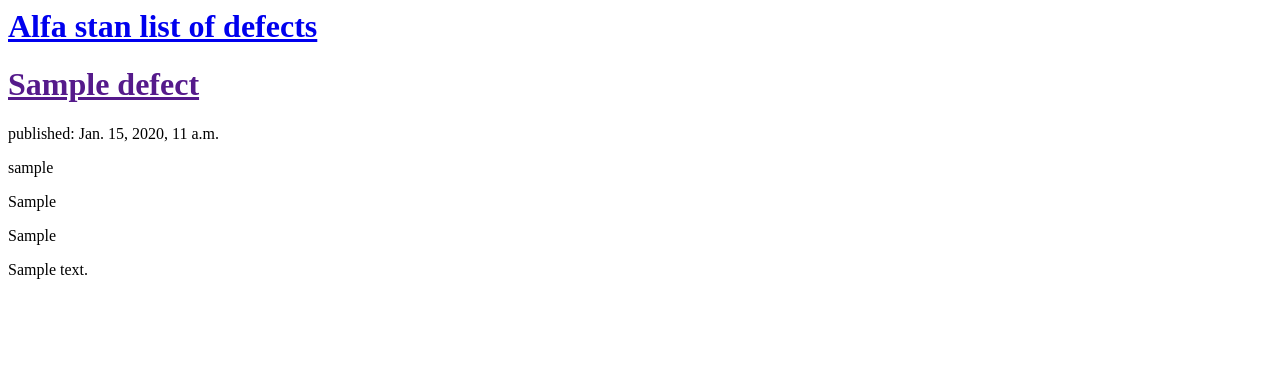
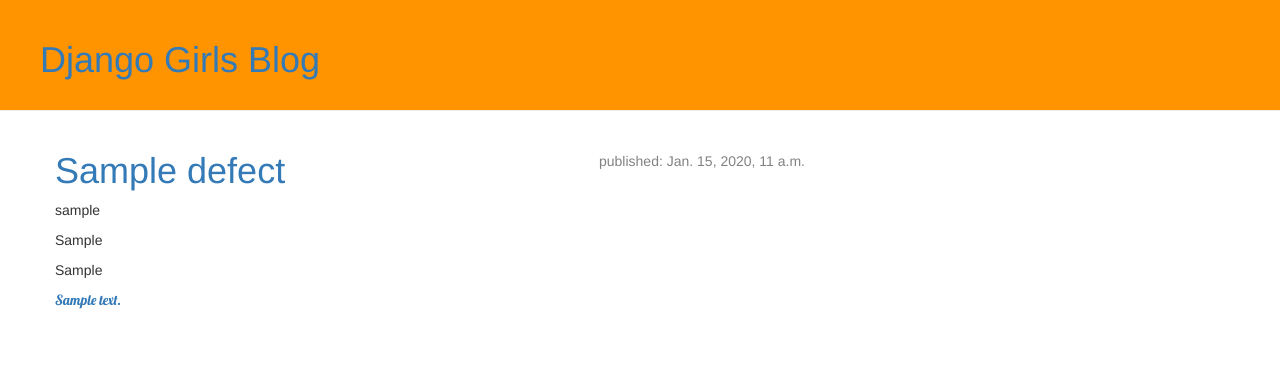
Before and after one commit to farmerice/alfaStan, a Django app: template alfaApp/templates/alfaApp/defect_list.html in a window 1280 px wide. Shown: the top 379 px of the page. Run offline with Django 3.2, Linux system fonts and the light colour scheme; the template is opened without the code that fills it: values that come from a table or form of the project are taken from there, others are empty; tables that the repository leaves empty hold one stand-in row (values such as "Sample post"); some libraries are stand-ins or nearby versions.

Commit message:
added view and template for ditailed defect report, added css

```diff
--- /dev/null
+++ b/alfaApp/static/css/alfaApp.css
@@ -0,0 +1,21 @@
+.page-header {
+    background-color: #ff9400;
+    margin-top: 0;
+    padding: 20px 20px 20px 40px;
+}
+.content {
+    margin-left: 40px;
+}
+
+.date {
+    float: right;
+    color: #828282;
+}
+
+.defect {
+    margin-bottom: 70px;
+}
+
+.defect p a {
+    font-family: 'Lobster';
+}
--- /dev/null
+++ b/alfaApp/templates/alfaApp/base.html
@@ -0,0 +1,23 @@
+{% load staticfiles %}
+<html>
+  <head>
+      <title>Alfa stan defects</title>
+      <link rel="stylesheet" href="//maxcdn.bootstrapcdn.com/bootstrap/3.2.0/css/bootstrap.min.css">
+      <link rel="stylesheet" href="//maxcdn.bootstrapcdn.com/bootstrap/3.2.0/css/bootstrap-theme.min.css">
+      <link href="http://fonts.googleapis.com/css?family=Lobster&subset=latin,latin-ext" rel="stylesheet" type="text/css">
+      <link rel="stylesheet" href="{% static 'css/alfaApp.css' %}">
+  </head>
+  <body>
+      <div class="page-header">
+          <h1><a href="/">Django Girls Blog</a></h1>
+      </div>
+      <div class="content container">
+          <div class="row">
+              <div class="col-md-8">
+              {% block content %}
+              {% endblock %}
+              </div>
+          </div>
+      </div>
+  </body>
+</html>
--- a/alfaApp/templates/alfaApp/defect_list.html
+++ b/alfaApp/templates/alfaApp/defect_list.html
@@ -1,18 +1,15 @@
-<html>
-  <head>
-      <title>Alfa stan defects</title>
-  </head>
-  <div>
-    <h1><a href="/">Alfa stan list of defects</a></h1>
+{% extends 'alfaApp/base.html' %}
+  {% block content %}
+        {% for defect in defects %}
+          <div class="defect">
+            <div class="date">
+              <p>published: {{defect.published_date}}</p>
             </div>
-  {% for defect in defects %}
-    <div>
-      <h1><a href=""> {{defect.title}} </a></h1>
-      <p>published: {{defect.published_date}}</p>
+            <h1><a href="{% url 'defect_detail' pk=defect.pk %}"> {{defect.title}} </a></h1>
             <p>{{defect.author}} </p>
             <p>{{defect.project}} </p>
             <p>{{defect.apartment}} </p>
-      <p>{{defect.description}} </p>
+            <p><a>{{defect.description}} </a></p>
           <div>
         {% endfor %}
-</html>
+{% endblock %}
--- a/alfaApp/urls.py
+++ b/alfaApp/urls.py
@@ -3,4 +3,5 @@
 
 urlpatterns = [
     url(r'^$', views.defect_list, name='defect_list'),
+    url(r'^defect/(?P<pk>[0-9]+)/$', views.defect_detail, name='defect_detail'),
 ]
--- a/alfaApp/views.py
+++ b/alfaApp/views.py
@@ -1,7 +1,11 @@
-from django.shortcuts import render
+from django.shortcuts import render, get_object_or_404
 from django.utils import timezone
 from .models import Defect
 
 def defect_list(request):
     defects = Defect.objects.filter(published_date__lte=timezone.now()).order_by('published_date')
     return render(request, 'alfaApp/defect_list.html', {'defects':defects})
+
+def defect_detail(request, pk):
+    defect = get_object_or_404(Defect, pk=pk)
+    return render(request, 'alfaApp/defect_detail.html', {'defect': defect})
```
Also changed, not shown: alfaApp/templates/alfaApp/defect_detail.html (added, +14 -0 lines). Lines whose indentation alone changed are shown as unchanged.
